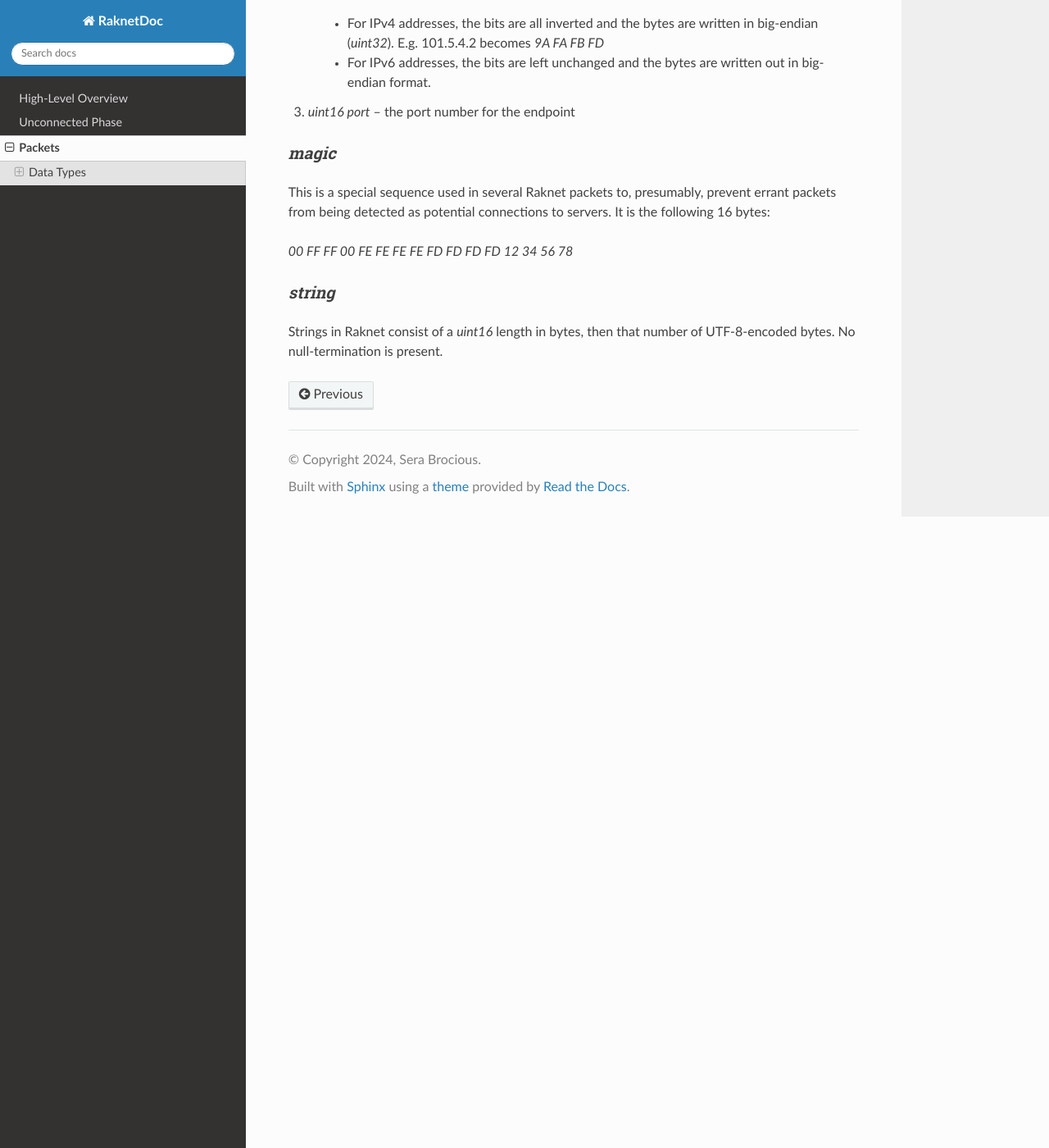
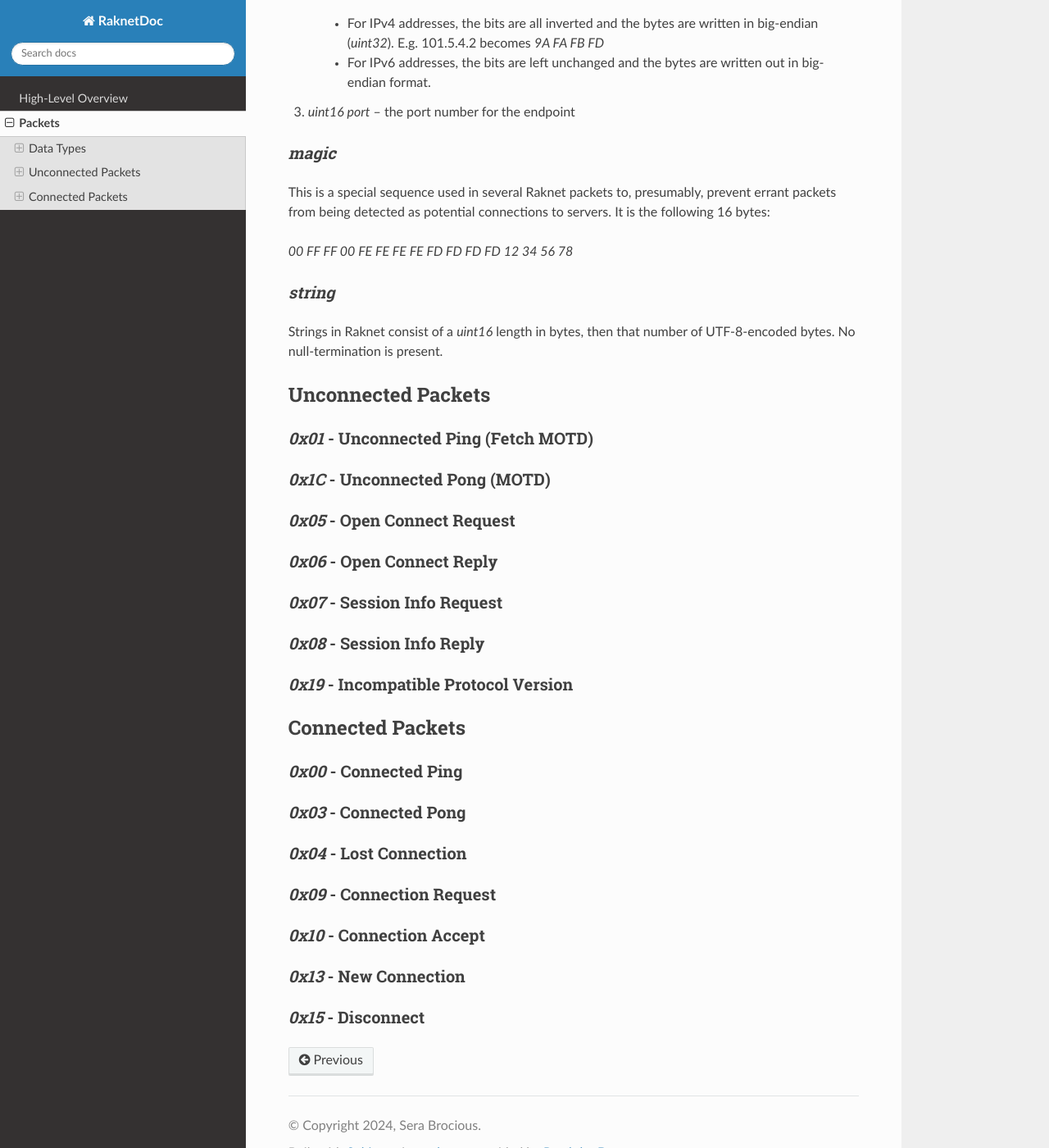
Before and after one commit to daeken/RaknetDoc, a Sphinx documentation site: the page built from docs/source/packets.rst, in a window 1280 px wide and 1400 px high, scrolled down 874 px. Shown: the whole window at 82% size. Built offline with Sphinx 7.4.7 and the Read the Docs theme 3.1.0, drawn with Linux system fonts in a browser that asks for light colours.

Commit message:
Added stubs for packets

```diff
--- a/docs/source/high-level.rst
+++ b/docs/source/high-level.rst
@@ -6,4 +6,7 @@
 The protocol is split between "unconnected" and "connected" phases. In the unconnected phase, no reliability is present; this is used for transmission of the server MOTD, unconnected pings/pongs, and the initial handshake. In the connected phase, the reliability layer comes into play and packet sequencing, ordering, and fragmentation are all available; the second handshake, connected pings/pongs, and application-level packets occur on top of this.
 
 Unconnected Phase
-=================
+-----------------
+
+Connected Phase
+---------------
--- a/docs/source/packets.rst
+++ b/docs/source/packets.rst
@@ -75,3 +75,51 @@
 ^^^^^^^^
 
 Strings in Raknet consist of a `uint16` length in bytes, then that number of UTF-8-encoded bytes. No null-termination is present.
+
+Unconnected Packets
+-------------------
+
+`0x01` - Unconnected Ping (Fetch MOTD)
+^^^^^^^^^^^^^^^^^^^^^^^^^^^^^^^^^^^^^^
+
+`0x1C` - Unconnected Pong (MOTD)
+^^^^^^^^^^^^^^^^^^^^^^^^^^^^^^^^
+
+`0x05` - Open Connect Request
+^^^^^^^^^^^^^^^^^^^^^^^^^^^^^
+
+`0x06` - Open Connect Reply
+^^^^^^^^^^^^^^^^^^^^^^^^^^^
+
+`0x07` - Session Info Request
+^^^^^^^^^^^^^^^^^^^^^^^^^^^^^
+
+`0x08` - Session Info Reply
+^^^^^^^^^^^^^^^^^^^^^^^^^^^
+
+`0x19` - Incompatible Protocol Version
+^^^^^^^^^^^^^^^^^^^^^^^^^^^^^^^^^^^^^^
+
+Connected Packets
+-----------------
+
+`0x00` - Connected Ping
+^^^^^^^^^^^^^^^^^^^^^^^
+
+`0x03` - Connected Pong
+^^^^^^^^^^^^^^^^^^^^^^^
+
+`0x04` - Lost Connection
+^^^^^^^^^^^^^^^^^^^^^^^^
+
+`0x09` - Connection Request
+^^^^^^^^^^^^^^^^^^^^^^^^^^^
+
+`0x10` - Connection Accept
+^^^^^^^^^^^^^^^^^^^^^^^^^^
+
+`0x13` - New Connection
+^^^^^^^^^^^^^^^^^^^^^^^
+
+`0x15` - Disconnect
+^^^^^^^^^^^^^^^^^^^^^^^^^^^
```
